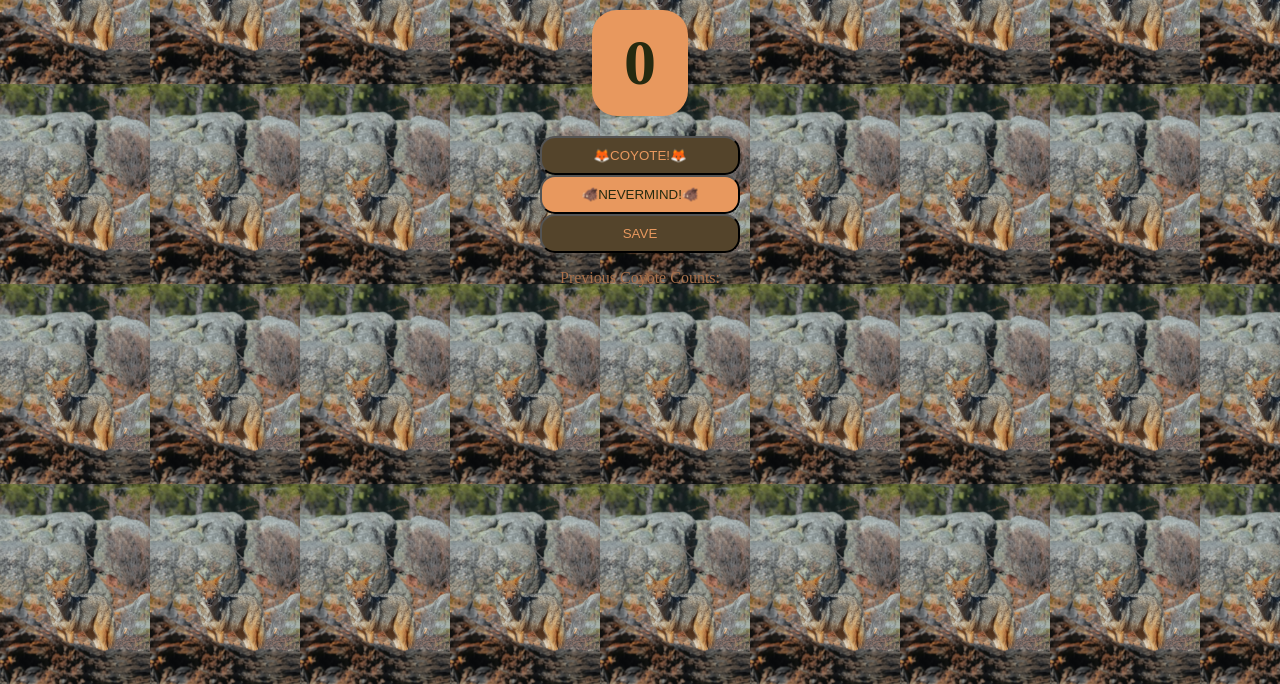
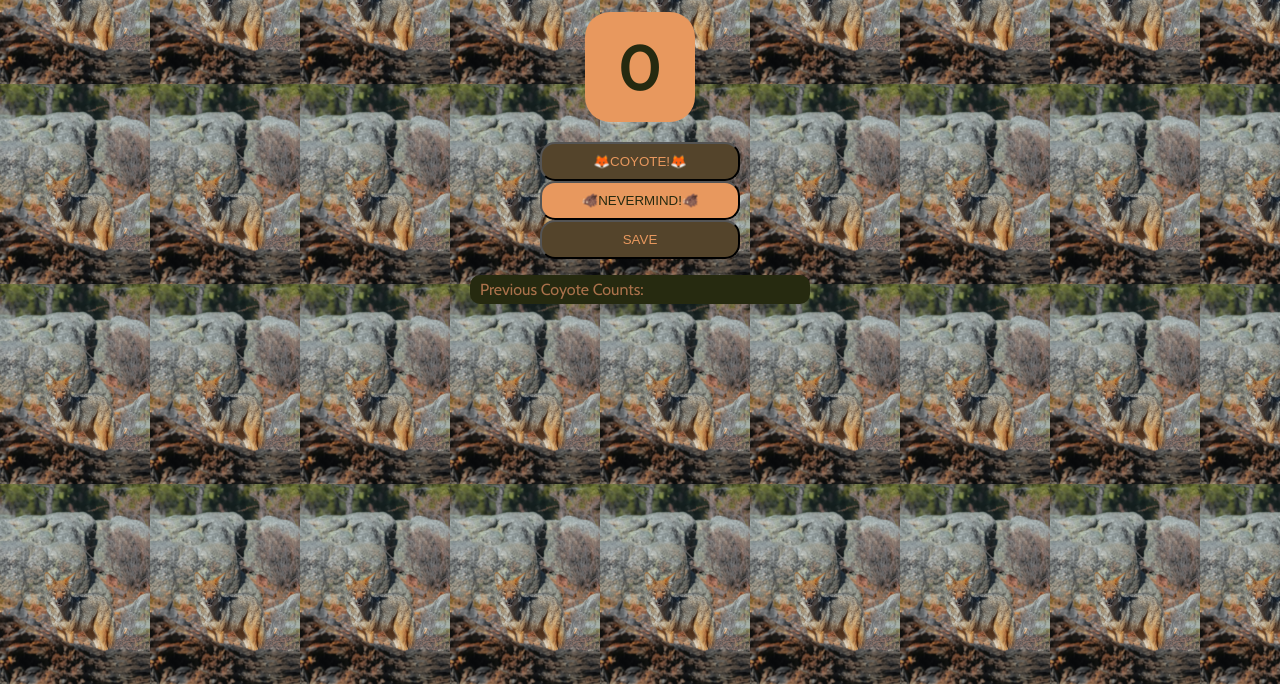
Before and after one commit to joshua-rowan/coyote-counter, a plain HTML site: page index.html in a window 1280 px wide. Shown: the part 116-800 px from the top of the page. Drawn offline with nearby package versions, Linux system fonts and the light colour scheme.

Commit message:
applied cabin font

```diff
--- a/index.html
+++ b/index.html
@@ -4,6 +4,9 @@
     <meta charset="UTF-8">
     <meta name="viewport" content="width=device-width, initial-scale=1.0">
     <link rel="stylesheet" href="style.css">
+    <link rel="preconnect" href="https://fonts.googleapis.com">
+    <link rel="preconnect" href="https://fonts.gstatic.com" crossorigin>
+    <link href="https://fonts.googleapis.com/css2?family=Cabin:wght@400;500;700&display=swap" rel="stylesheet">
     <title>Coyote Counter</title>
 </head>
 <body>
--- a/style.css
+++ b/style.css
@@ -5,6 +5,7 @@ body {
     background-image: url(images/coyote-pexels-ana-karenina-14972829.jpg);
     background-size: 150px 200px;
     color: #A9714B;
+    font-family: "Cabin";
 }
 
 h1 {
@@ -44,3 +45,11 @@ button {
     background-color: #54442B;
     color: #E8985E;
 }
+
+p {
+    background-color: #262A10;
+    color: #A9714B;
+    padding: 5px 10px;
+    width: 20em;
+    border-radius: 10px;
+}
```
